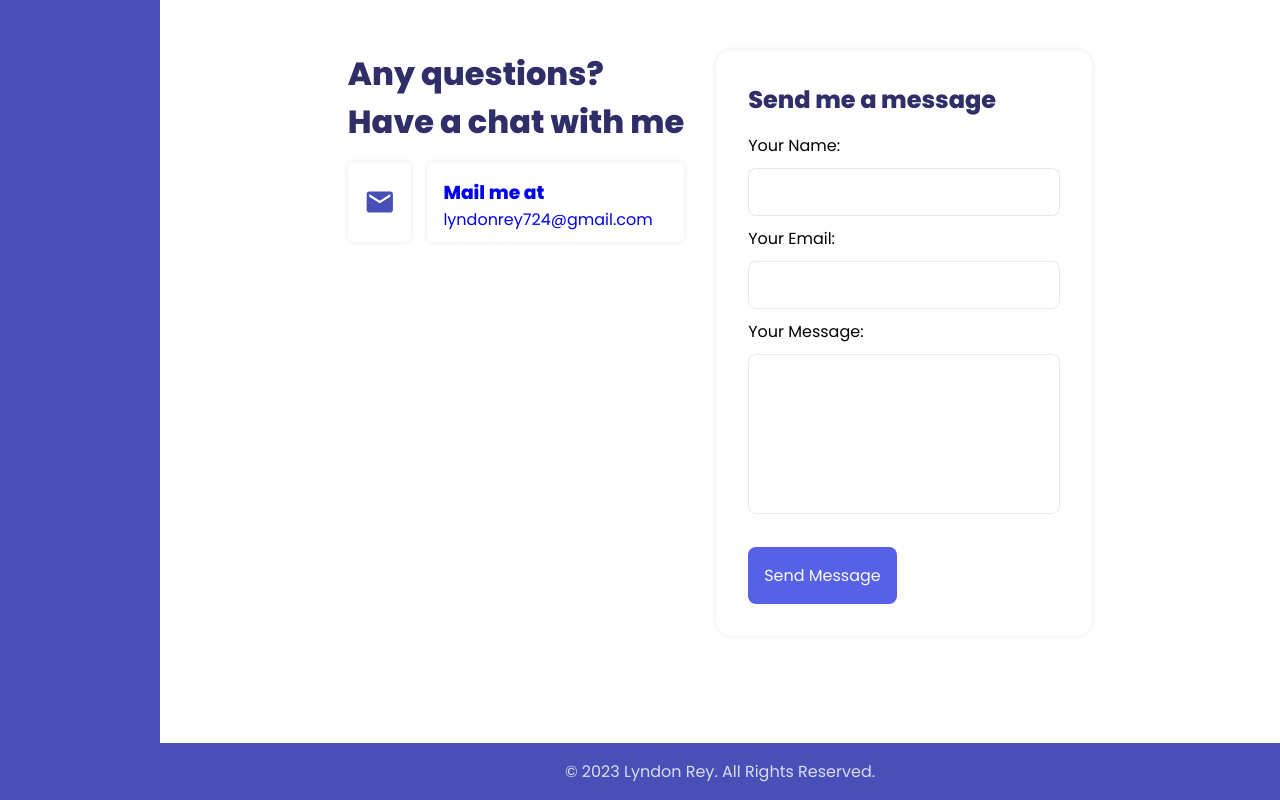
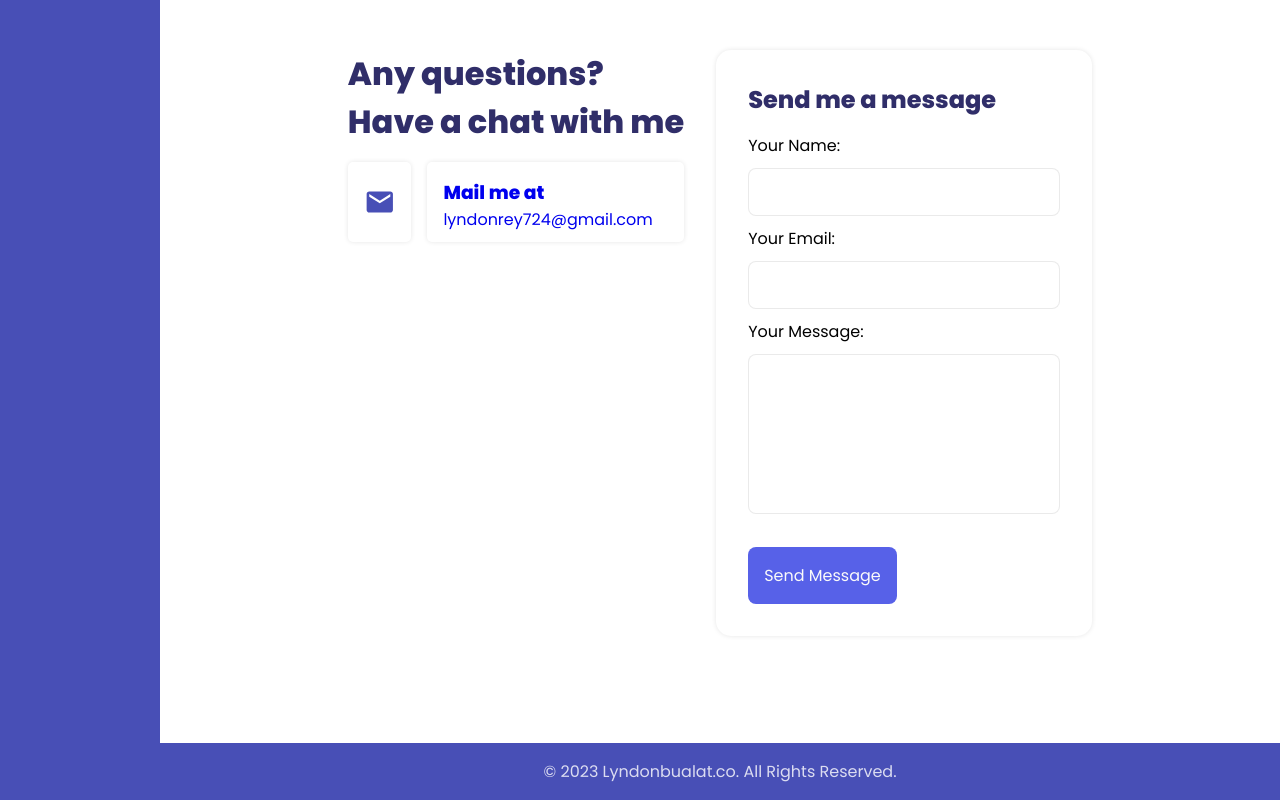
Before and after one commit to lyndonreyjb/frontend_porfolio, a React (Create React App) app: page / in a window 1280 px wide. Shown: the part 2002-2802 px from the top of the page. Built offline with nearby package versions, Linux system fonts and the light colour scheme; no server answers.

Commit message:
update to footer

```diff
--- a/src/components/footer/footer.component.jsx
+++ b/src/components/footer/footer.component.jsx
@@ -3,7 +3,7 @@ import "./footer.style.scss";
 const Footer = () => {
   return (
     <div className="footer">
-      <span>© 2023 Lyndon Rey. All Rights Reserved.</span>
+      <span>© 2023 Lyndonbualat.co. All Rights Reserved.</span>
     </div>
   );
 };
```
